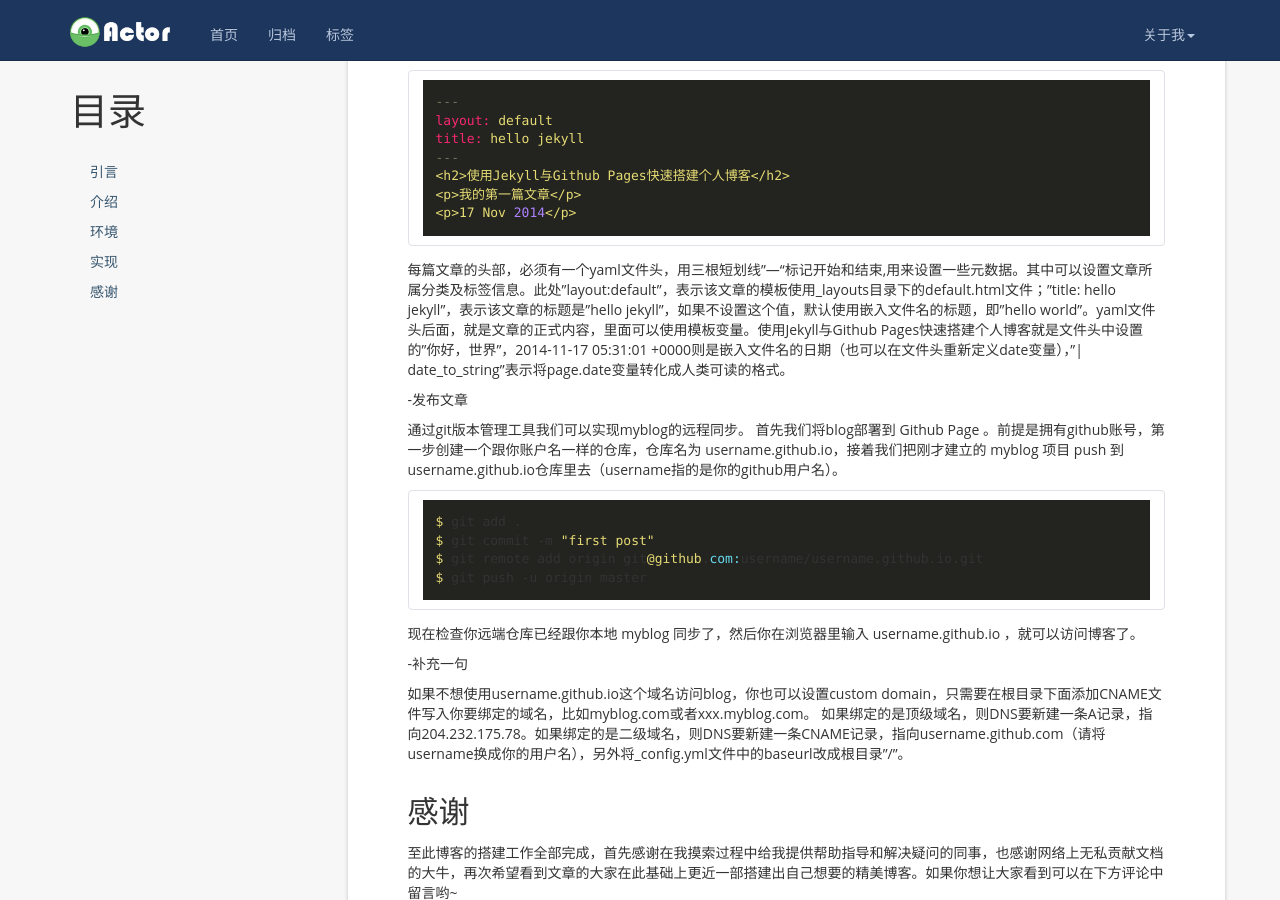
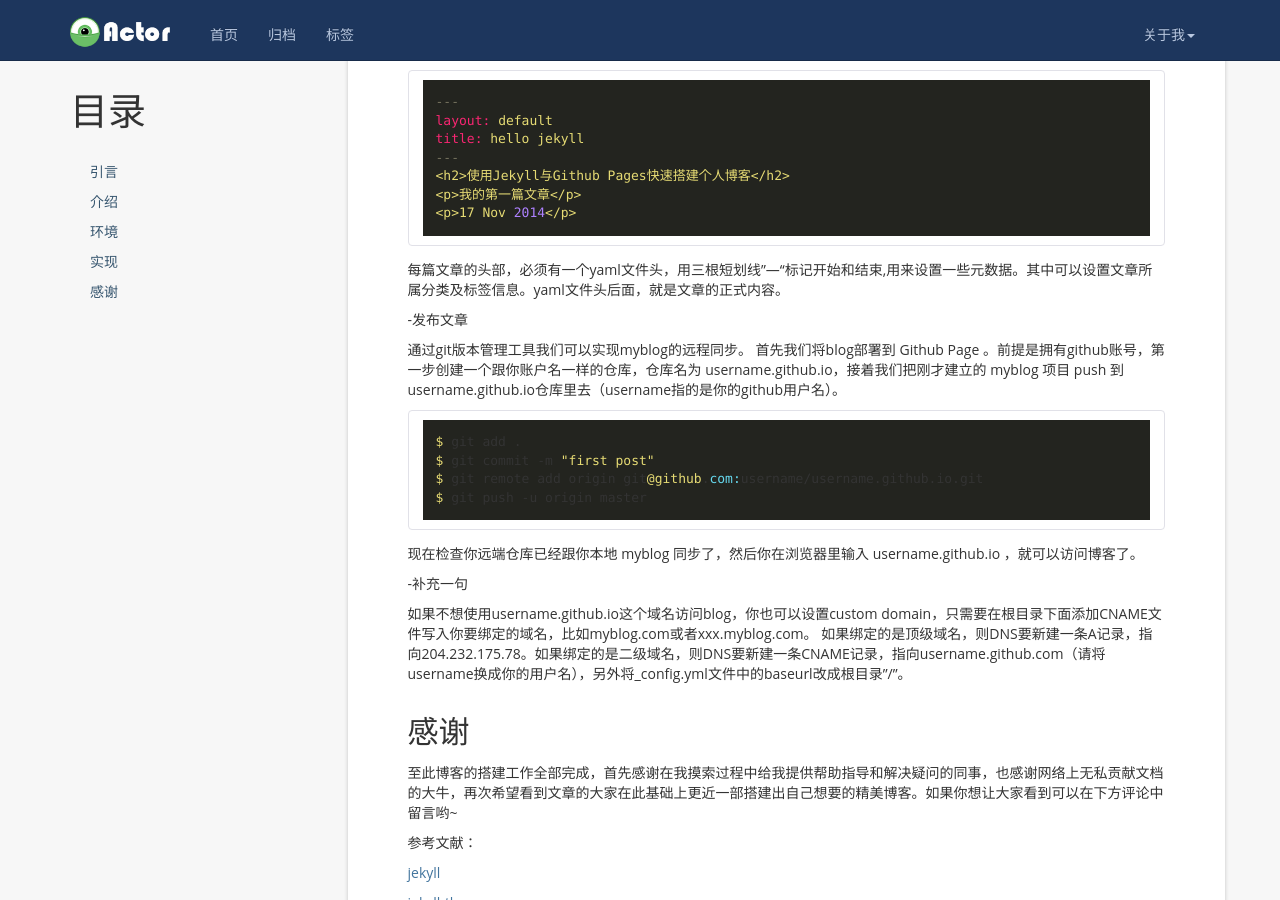
Before and after one commit to circle790/circle790.github.io, a Jekyll site: the page built from _posts/2014-11-17-welcome-to-jekyll.md, in a window 1280 px wide and 900 px high, scrolled down 2199 px. Built offline with Jekyll 4.4.1, drawn with Linux system fonts in a browser that asks for light colours; nearby versions of some CDN libraries; comment, search, counter and statistics services are not loaded.

Commit message:
some text change

````diff
--- a/_posts/2014-11-17-welcome-to-jekyll.md
+++ b/_posts/2014-11-17-welcome-to-jekyll.md
@@ -80,6 +80,7 @@ GitHub 提供了一种功能，叫GitHub Pages,允许站内生成网页，拥有
 
 
 _posts文件夹下的.markdown或者.md后缀文件为文章的源文件，其文件名必须为"年-月-日-文章标题.后缀名"格式，内容如下：
+
 ```html
 ---
 layout: default
@@ -89,19 +90,21 @@ title: hello jekyll
 <p>我的第一篇文章</p>
 <p>{{ page.date | date_to_string }}</p>
 ```
-每篇文章的头部，必须有一个yaml文件头，用三根短划线"---"标记开始和结束,用来设置一些元数据。其中可以设置文章所属分类及标签信息。此处"layout:default"，表示该文章的模板使用_layouts目录下的default.html文件；"title: hello jekyll"，表示该文章的标题是"hello jekyll"，如果不设置这个值，默认使用嵌入文件名的标题，即"hello world"。yaml文件头后面，就是文章的正式内容，里面可以使用模板变量。{{ page.title }}就是文件头中设置的"你好，世界"，{{ page.date }}则是嵌入文件名的日期（也可以在文件头重新定义date变量），"| date_to_string"表示将page.date变量转化成人类可读的格式。
+
+每篇文章的头部，必须有一个yaml文件头，用三根短划线"---"标记开始和结束,用来设置一些元数据。其中可以设置文章所属分类及标签信息。yaml文件头后面，就是文章的正式内容。
 
 -发布文章
 
-
 通过git版本管理工具我们可以实现myblog的远程同步。
 首先我们将blog部署到 Github Page 。前提是拥有github账号，第一步创建一个跟你账户名一样的仓库，仓库名为 username.github.io，接着我们把刚才建立的 myblog 项目 push 到 username.github.io仓库里去（username指的是你的github用户名）。
+
 ```bash
 $ git add .
 $ git commit -m "first post"
 $ git remote add origin git@github.com:username/username.github.io.git
 $ git push -u origin master
 ```
+
 现在检查你远端仓库已经跟你本地 myblog 同步了，然后你在浏览器里输入 username.github.io ，就可以访问博客了。
 
 -补充一句
````
